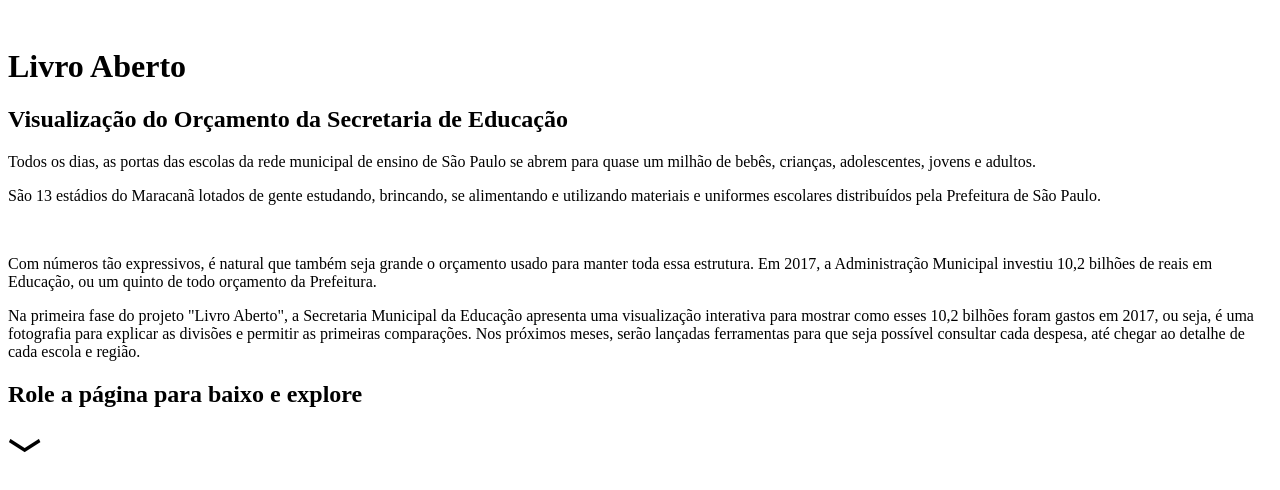
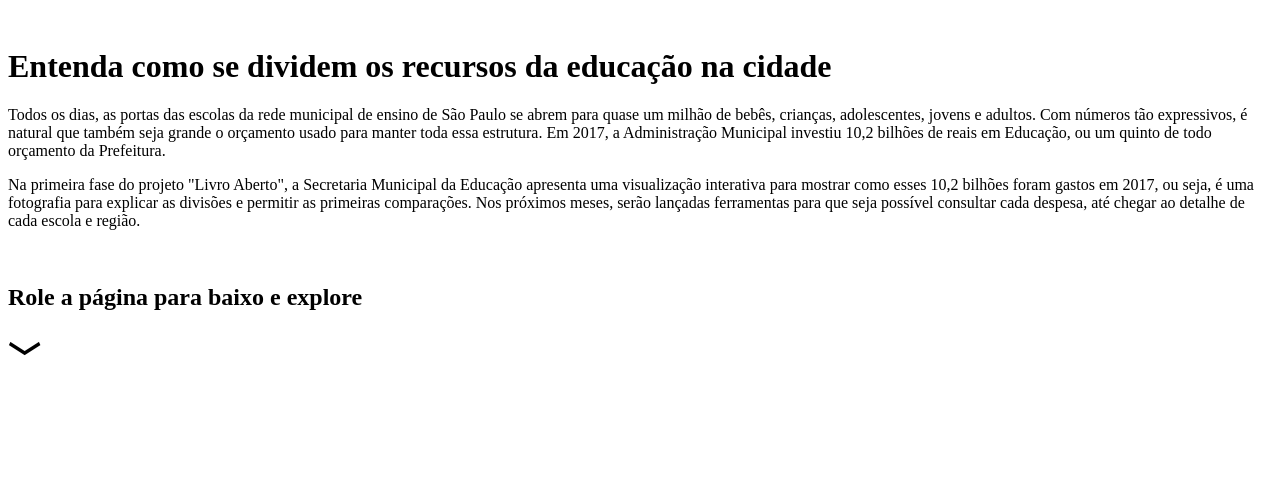
Before and after one commit to bplmp/orcamento-sme-visualizacao, a website: page src/index.html in a window 1280 px wide. Shown: the part 776-1266 px from the top of the page. Drawn offline with Linux system fonts and the light colour scheme; files whose address does not match are found by name.

Commit message:
change intro and style

```diff
--- a/src/index.html
+++ b/src/index.html
@@ -29,13 +29,12 @@
 
       <div id="intro" class="full-section" style="margin-top: 50px;">
         <div class="full-section-row">
-          <h1 class="text-center">Livro Aberto</h1>
-          <h2 class="text-center">Visualização do Orçamento da Secretaria de Educação</h2>
-          <p>Todos os dias, as portas das escolas da rede municipal de ensino de São Paulo se abrem para quase um milhão de bebês, crianças, adolescentes, jovens e adultos.</p>
-          <p>São 13 estádios do Maracanã lotados de gente estudando, brincando, se alimentando e utilizando materiais e uniformes escolares distribuídos pela Prefeitura de São Paulo.</p>
-          <img src="assets/images/comp-inv.png" alt="" class="img-responsive" style="max-height: 350px;">
-          <p>Com números tão expressivos, é natural que também seja grande o orçamento usado para manter toda essa estrutura. Em 2017, a Administração Municipal investiu 10,2 bilhões de reais em Educação, ou um quinto de todo orçamento da Prefeitura.</p>
+          <h1 class="text-center">Entenda como se dividem os recursos da educação na cidade</h1>
+          <p>Todos os dias, as portas das escolas da rede municipal de ensino de São Paulo se abrem para quase um milhão de bebês, crianças, adolescentes, jovens e adultos. Com números tão expressivos, é natural que também seja grande o orçamento usado para manter toda essa estrutura. Em 2017, a Administração Municipal investiu 10,2 bilhões de reais em Educação, ou um quinto de todo orçamento da Prefeitura.</p>
           <p>Na primeira fase do projeto "Livro Aberto", a Secretaria Municipal da Educação apresenta uma visualização interativa para mostrar como esses 10,2 bilhões foram gastos em 2017, ou seja, é uma fotografia para explicar as divisões e permitir as primeiras comparações. Nos próximos meses, serão lançadas ferramentas para que seja possível consultar cada despesa, até chegar ao detalhe de cada escola e região.</p>
+          <p>
+            </br>
+          </p>
           <h2 class="text-center">Role a página para baixo e explore</h2>
           <h1 class="text-center">﹀</h1>
         </div>
--- a/src/style/main.css
+++ b/src/style/main.css
@@ -1,4 +1,5 @@
 @import url('https://fonts.googleapis.com/css?family=Heebo');
+@import url('https://fonts.googleapis.com/css?family=Permanent+Marker');
 
 body {
   margin: 0;
@@ -154,7 +155,7 @@
   position: relative;
 }
 .full-section-row {
-  max-width: 600px;
+  max-width: 1000px;
 }
 .full-section-row p {
   font-size: 1.15em;
@@ -165,6 +166,9 @@
 }
 .text-center {
   text-align: center;
+  font-family: 'Permanent Marker', cursive;
+
+
 }
 
 .footer-logos {
```
